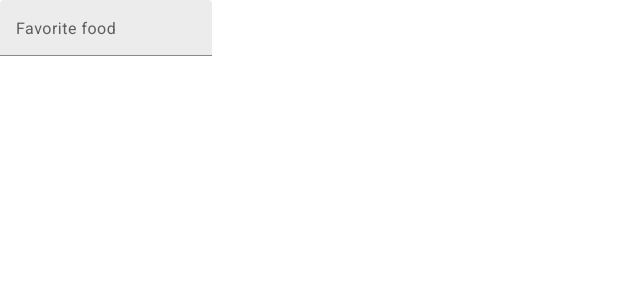
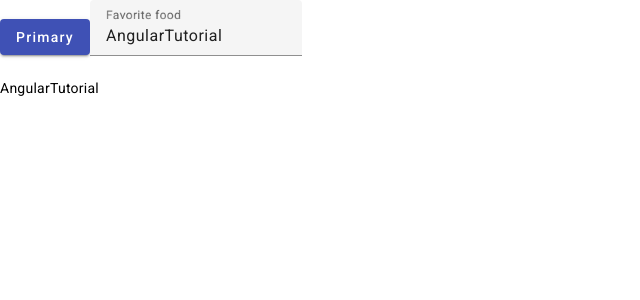
Before and after one commit to rustedredswitch/AngularTutorial, an Angular app: page / in a window 1280 px wide. Shown: the top 300 px of the page, without its empty margins (0-640 px from the left). Built offline with nearby package versions, Linux system fonts and the light colour scheme.

Commit message:
two way binding

```diff
--- a/src/app/app.component.html
+++ b/src/app/app.component.html
@@ -1,8 +1,9 @@
 <!-- <app-prova></app-prova> -->
-<!-- <button mat-raised-button color="primary" (click)="onClick(this)">
+<button mat-raised-button color="primary" (click)="onClick($event)">
   Primary
-</button> -->
+</button>
 <mat-form-field class="example-full-width">
   <mat-label>Favorite food</mat-label>
-  <input matInput placeholder="Ex. Pizza" (input)="onInput($event)" />
+  <input matInput placeholder="Ex. Pizza" [(ngModel)]="title" />
 </mat-form-field>
+<p>{{ title }}</p>
--- a/src/app/app.component.ts
+++ b/src/app/app.component.ts
@@ -8,7 +8,12 @@ import { Component } from '@angular/core';
 export class AppComponent {
   title = 'AngularTutorial';
 
-  onInput(event: Event) {
-    console.log((<HTMLInputElement> event.target).value);
+  // onInput(event: Event) {
+  //   this.title = (<HTMLInputElement>event.target).value;
+  //   // console.log((<HTMLInputElement> event.target).value);
+  // }
+
+  onClick(event: Event) {
+    this.title = "Hai cliccato il bottone";
   }
 }
--- a/src/app/app.module.ts
+++ b/src/app/app.module.ts
@@ -9,6 +9,7 @@ import { MatSlideToggleModule } from '@angular/material/slide-toggle';
 import { MatCardModule } from '@angular/material/card';
 import { MatButtonModule } from '@angular/material/button';
 import { MatInputModule } from '@angular/material/input';
+import { FormsModule } from '@angular/forms';
 
 @NgModule({
   declarations: [AppComponent, ProvaComponent],
@@ -19,7 +20,8 @@ import { MatInputModule } from '@angular/material/input';
     MatSlideToggleModule,
     MatCardModule,
     MatButtonModule,
-    MatInputModule
+    MatInputModule,
+    FormsModule,
   ],
   providers: [],
   bootstrap: [AppComponent],
```
